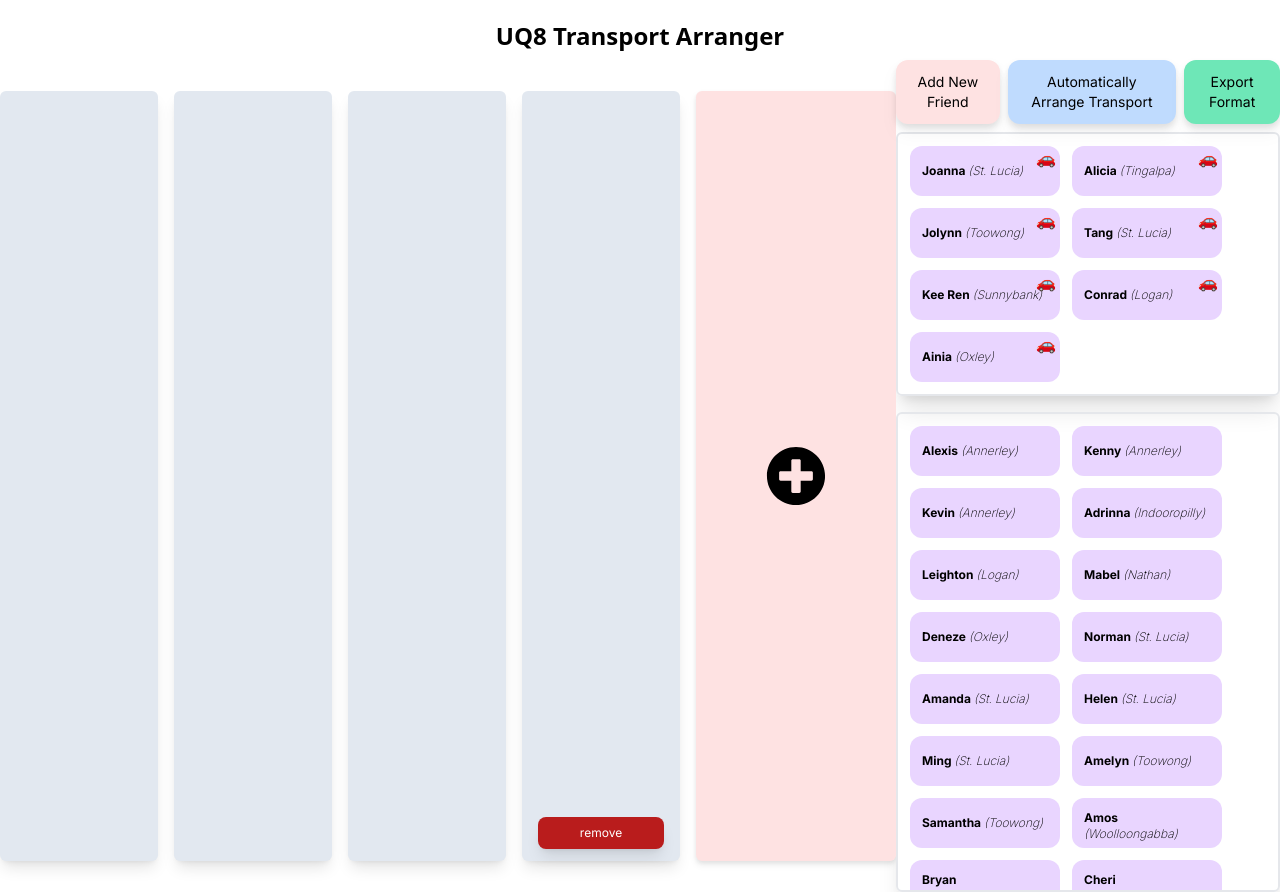
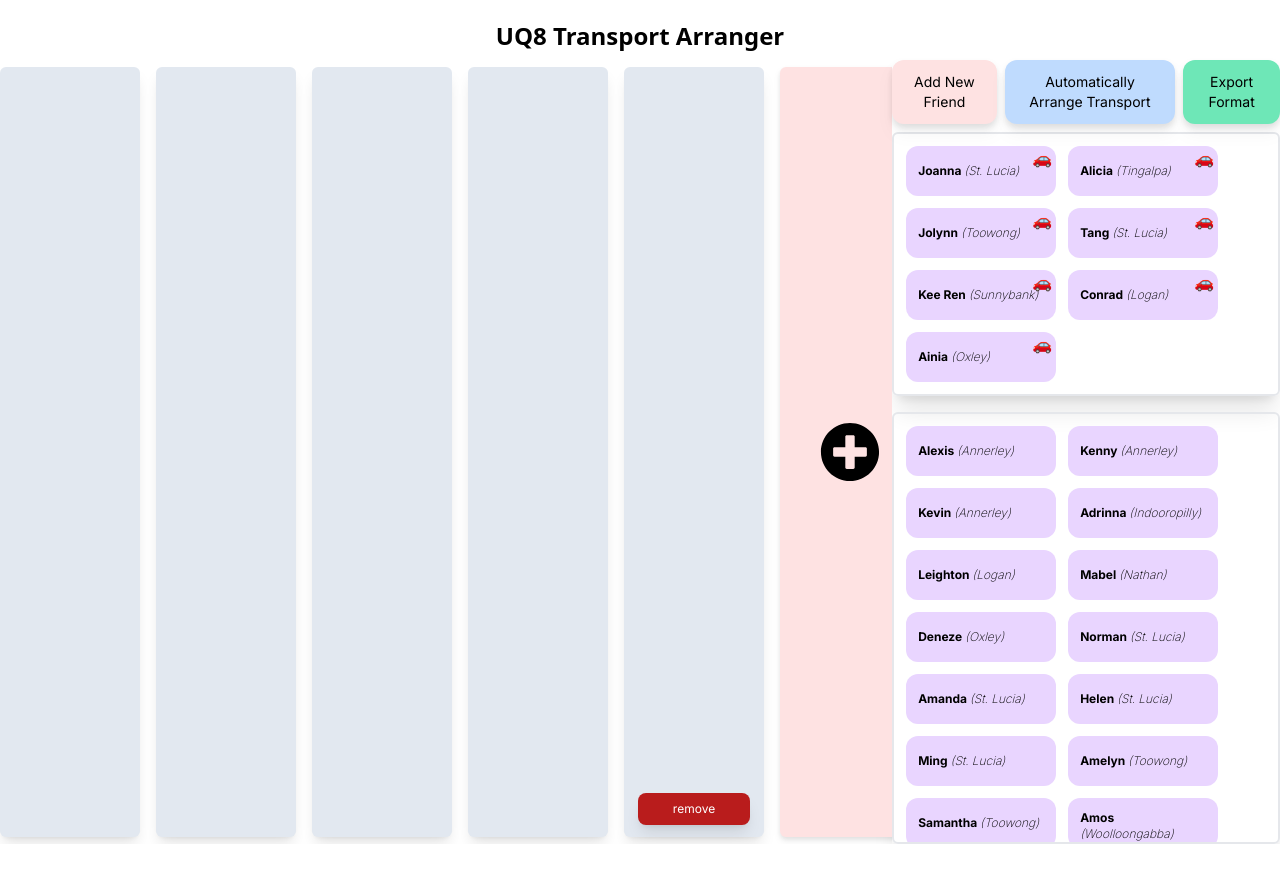
Before and after one commit to Hyleax/UQ8-transport-arranger, a Next.js app: page / in a window 1280 px wide. After the commit the page ends 844 px from the top, so only its background shows below. Built offline with nearby package versions, Linux system fonts and the light colour scheme.

Commit message:
adjusted height of left and right sections

```diff
--- a/src/app/page.tsx
+++ b/src/app/page.tsx
@@ -26,7 +26,7 @@ export default function Manual() {
 
     const [UQ8_transport_array, setUQ8_transport_array] = useState<member[]>([...membersWithCar, ...sortedArrWithoutDrivers])
 
-    const [transportArray, setTransportArray] = useState([1,2,3,4])
+    const [transportArray, setTransportArray] = useState([1,2,3,4,5])
     const [addedMembers, setAddedMembers] = useState<string[]>([])
 
 
@@ -94,7 +94,7 @@ export default function Manual() {
 
                 {/* Select Riders from here */}
                 <div className="flex flex-wrap gap-3 border-2 shadow-xl
-                    rounded-md w-full p-3 overflow-y-auto h-[30em]">
+                    rounded-md w-full p-3 overflow-y-auto h-[27em]">
                     {
                         UQ8_transport_array.filter((x) =>x.got_car === 'no').map((m) => (
                             <DraggableNameEntry
@@ -147,7 +147,7 @@ const TransportListEntry = ({setAddedMembers, number, removeTransportListEntry}:
         if (handleOnDrop !== undefined) { handleOnDrop(e) }
         }}
         onDragOver={(e) => e.preventDefault()}
-        className="w-[200px] h-[770px] bg-slate-200
+        className="min-w-[140px] h-[770px] bg-slate-200
           rounded-md flex flex-col gap-4 shadow-lg items-center py-2 px-3 relative">
 
             { membersInVehicle.length >= 5 && <h1 className="absolute top-[-30px] text-xl text-red-500">Car is Full</h1> }
@@ -193,7 +193,7 @@ const AddTransportListEntry = ({setTransportArray}: {
     return (
       <div
         onClick={() => setTransportArray(prev => [...prev, prev[prev.length - 1] + 1])}
-        className="cursor-pointer min-w-[200px] h-[770px] bg-red-100 hover:bg-red-200
+        className="cursor-pointer min-w-[140px] h-[770px] bg-red-100 hover:bg-red-200
             rounded-md flex flex-col gap-2 justify-center items-center drop-shadow-md">
             <FaPlusCircle
                 size={60}
@@ -260,9 +260,9 @@ const NotDraggableNameEntry = ({  memberName, index, setAddedMembers, setMembers
         className={`${index === 0 ? "bg-amber-100": "bg-blue-100"} p-3 w-full text-center drop-shadow-lg rounded-xl relative`}
 
         >
-            <span onClick={handleClick} className="absolute top-0 right-0 pr-2 pt-1 hover:text-slate-400 cursor-pointer"><RxCross1 size={18}/></span>
+            <span onClick={handleClick} className="absolute top-0 right-0 pr-2 pt-1 hover:text-slate-400 cursor-pointer"><RxCross1 size={10}/></span>
 
-            <p className="pl-2 text-left">{ memberName } <span className="text-xl">{`${index === 0 ? "🚗": ""}`}</span></p>
+            <p className="pl-2 text-left text-sm">{ memberName } <span className="text-xs">{`${index === 0 ? "🚗": ""}`}</span></p>
         </div>
     )
 }
```
